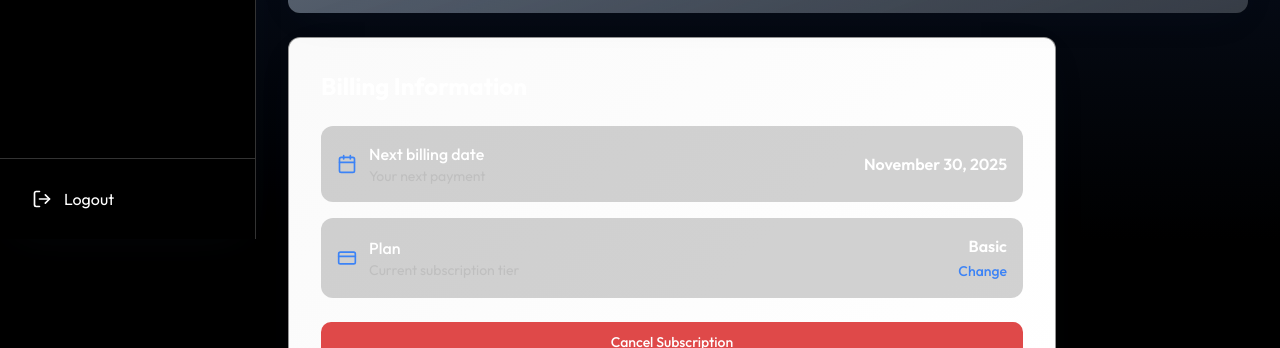
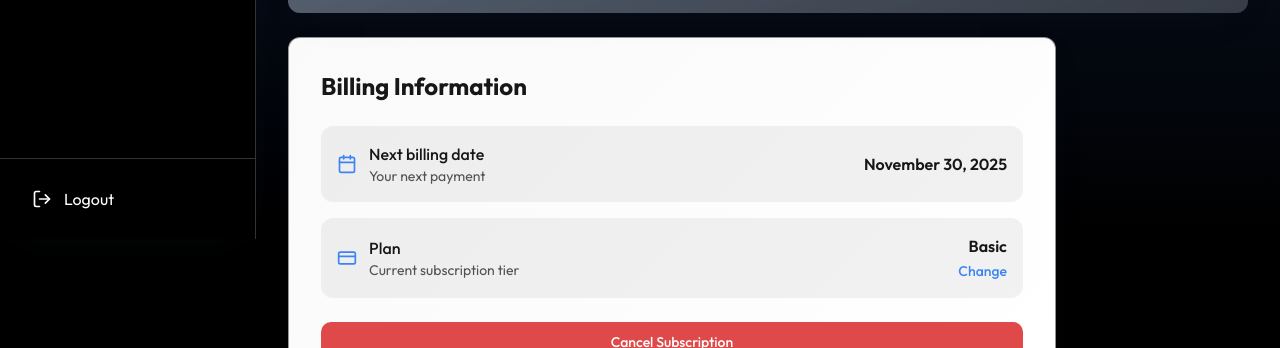
Before and after one commit to establishedagency2024-andy/baller-lounge, a React (Vite) app: page /subscription in a window 1280 px wide. Shown: the part 561-909 px from the top of the page. Built offline with nearby package versions, Linux system fonts and the light colour scheme; the HTML template or start-up script is replaced by a standard one.

Commit message:
Changes
Co-authored-by: establishedagency2024-andy <245791214+establishedagency2024-andy@users.noreply.github.com>

```diff
--- a/src/pages/Subscription.tsx
+++ b/src/pages/Subscription.tsx
@@ -66,30 +66,30 @@ const Subscription = () => {
         {/* Billing Information */}
         <Card className="luxury-gradient-card luxury-shadow border-border/50 max-w-3xl">
           <div className="p-8 space-y-6">
-            <h3 className="text-2xl font-bold text-foreground">Billing Information</h3>
+            <h3 className="text-2xl font-bold text-neutral-900">Billing Information</h3>
 
             <div className="space-y-4">
-              <div className="flex items-center justify-between p-4 bg-muted/20 rounded-lg">
+              <div className="flex items-center justify-between p-4 bg-black/5 rounded-lg">
                 <div className="flex items-center gap-3">
                   <Calendar className="w-5 h-5 text-primary" />
                   <div>
-                    <p className="font-medium text-foreground">Next billing date</p>
-                    <p className="text-sm text-muted-foreground">Your next payment</p>
+                    <p className="font-medium text-neutral-900">Next billing date</p>
+                    <p className="text-sm text-neutral-600">Your next payment</p>
                   </div>
                 </div>
-                <p className="font-semibold text-foreground">November 30, 2025</p>
+                <p className="font-semibold text-neutral-900">November 30, 2025</p>
               </div>
 
-              <div className="flex items-center justify-between p-4 bg-muted/20 rounded-lg">
+              <div className="flex items-center justify-between p-4 bg-black/5 rounded-lg">
                 <div className="flex items-center gap-3">
                   <CreditCard className="w-5 h-5 text-primary" />
                   <div>
-                    <p className="font-medium text-foreground">Plan</p>
-                    <p className="text-sm text-muted-foreground">Current subscription tier</p>
+                    <p className="font-medium text-neutral-900">Plan</p>
+                    <p className="text-sm text-neutral-600">Current subscription tier</p>
                   </div>
                 </div>
                 <div className="text-right">
-                  <p className="font-semibold text-foreground">Basic</p>
+                  <p className="font-semibold text-neutral-900">Basic</p>
                   <Button variant="link" className="h-auto p-0 text-primary">
                     Change
                   </Button>
```
